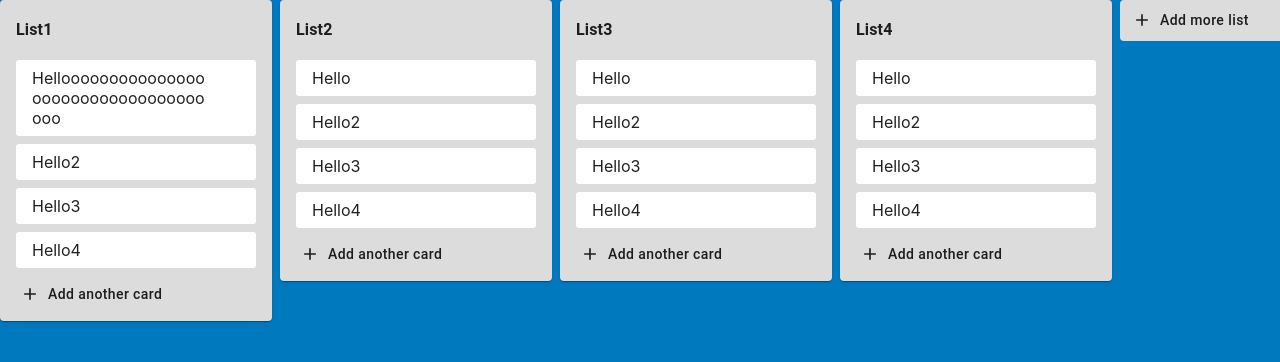
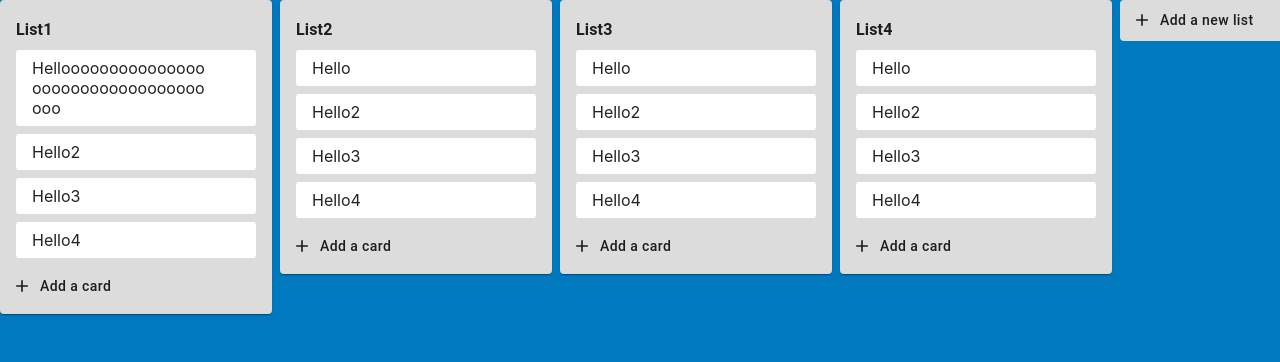
Before and after one commit to CaffeineBear/trello-cloning, a React (Create React App) app: page / in a window 1280 px wide. Shown: the top 362 px of the page. Built offline with nearby package versions, Linux system fonts and the light colour scheme.

Commit message:
ADD item adding logic to CardList

```diff
--- a/src/components/CardListContainer/_components/CardList/Styles.jsx
+++ b/src/components/CardListContainer/_components/CardList/Styles.jsx
@@ -16,7 +16,7 @@ const Styles = () => ({
     minHeight: '1px',
   },
   buttonContainer: {
-    padding: '8px 16px 8px 16px',
+    padding: '8px 0px 8px 0px',
   },
   addCardButton: {
     textTransform: 'none',
--- a/src/components/CardListContainer/_components/CardList/index.jsx
+++ b/src/components/CardListContainer/_components/CardList/index.jsx
@@ -2,10 +2,10 @@
 import React from 'react';
 import PropTypes from 'prop-types';
 import {
-  Card, CardContent, CardActions, Button, withStyles, Typography,
+  Card, CardContent, CardActions, withStyles, Typography,
 } from '@material-ui/core';
-import AddIcon from '@material-ui/icons/Add';
 import { Droppable, Draggable } from 'react-beautiful-dnd';
+import ItemAdder from 'components/ListAdder';
 import Styles from './Styles';
 import HoveredListItem from '../HoveredListItem';
 
@@ -17,7 +17,7 @@ const CardList = (props) => {
   return (
     <Card className={classes.cardlistContainer}>
       <CardContent className={classes.cardlistContents}>
-        <Typography className={classes.cardTitle} variant="subtitle1" paragraph>
+        <Typography className={classes.cardTitle} variant="subtitle1" gutterBottom>
           <b>{title}</b>
         </Typography>
         <Droppable droppableId={droppableId}>
@@ -51,15 +51,29 @@ const CardList = (props) => {
         </Droppable>
       </CardContent>
       <CardActions className={classes.buttonContainer}>
-        <Button
-          className={classes.addCardButton}
-          variant="text"
-          startIcon={<AddIcon />}
-          onClick={() => handleOnClick('AddItem', { title: 'somecard' })}
-        >
-          {/* Todo: if one item -> 'Add a card' instead */}
-          Add another card
-        </Button>
+        <ItemAdder
+          listStates={{
+            entryPlaceholder: 'Enter a title for this card...',
+            containerOverridingProps: {
+              style: {
+                boxShadow: 'none',
+              },
+            },
+            entryOverridingProps: {
+              multiline: true,
+              rows: 3,
+            },
+          }}
+          submittingStates={{
+            submitButtonText: 'Add new item',
+            onSubmit: (newTitle) => { handleOnClick('AddItem', newTitle); },
+            submitButtonOverridingProps: null,
+          }}
+          togglerStates={{
+            togglerButtonText: 'Add a card',
+            togglerButtonOverridingProps: null,
+          }}
+        />
       </CardActions>
     </Card>
   );
--- a/src/components/CardListContainer/index.jsx
+++ b/src/components/CardListContainer/index.jsx
@@ -10,16 +10,20 @@ const CardListContainer = (props) => {
   const handleOnClick = (type, payload) => {
     switch (type) {
       case 'AddItem':
-        addNewItem(cardId, payload.title);
+        addNewItem(cardId, payload);
         break;
-
       default:
         break;
     }
   };
 
   return (
-    <CardList title={title} droppableId={droppableId} items={items} onClick={handleOnClick} />
+    <CardList
+      title={title}
+      droppableId={droppableId}
+      items={items}
+      onClick={handleOnClick}
+    />
   );
 };
 
--- a/src/components/ListAdder/index.jsx
+++ b/src/components/ListAdder/index.jsx
@@ -11,8 +11,10 @@ import Styles from './Styles';
 const ListAdder = (props) => {
   const {
     classes,
-    listEntryStates: {
+    listStates: {
+      containerOverridingProps,
       entryPlaceholder,
+      entryOverridingProps,
     },
     submittingStates: {
       submitButtonText,
@@ -50,13 +52,13 @@ const ListAdder = (props) => {
     }
   };
 
-  const handleOnBlur = (e) => {
-    // if blurred target was the submit button, ignore toggling the list entering.
-    if (e.relatedTarget === submitButtonRef.current) {
-      return;
-    }
-    toggleEnteringList(false);
-  };
+  // const handleOnBlur = (e) => {
+  //   // if blurred target was the submit button, ignore toggling the list entering.
+  //   if (e.relatedTarget === submitButtonRef.current) {
+  //     return;
+  //   }
+  //   toggleEnteringList(false);
+  // };
 
   const handleOnClick = (type) => {
     switch (type) {
@@ -75,7 +77,7 @@ const ListAdder = (props) => {
   return (
     <>
       {isEnteringList ? (
-        <Card className={classes.listAdderContainer}>
+        <Card className={classes.listAdderContainer} {...containerOverridingProps}>
           <CardContent className={classes.enteringFieldContainer}>
             <TextField
               className={classes.enteringField}
@@ -84,12 +86,13 @@ const ListAdder = (props) => {
               type="text"
               variant="outlined"
               onChange={(e) => handleOnChange(e)}
-              onBlur={(e) => handleOnBlur(e)}
+              // onBlur={(e) => handleOnBlur(e)}
               onKeyDown={(e) => handleOnKeyDown(e)}
               autoFocus
               size="small"
               margin="dense"
               placeholder={entryPlaceholder}
+              {...entryOverridingProps}
             />
           </CardContent>
           <CardActions className={classes.listButtonContainer}>
@@ -121,17 +124,19 @@ const ListAdder = (props) => {
 
 ListAdder.propTypes = {
   classes: PropTypes.objectOf(PropTypes.string).isRequired,
-  listEntryStates: PropTypes.shape({
+  listStates: PropTypes.shape({
+    containerOverridingProps: PropTypes.objectOf(PropTypes.any),
     entryPlaceholder: PropTypes.string,
+    entryOverridingProps: PropTypes.objectOf(PropTypes.any),
   }).isRequired,
   submittingStates: PropTypes.shape({
     submitButtonText: PropTypes.string.isRequired,
     onSubmit: PropTypes.func.isRequired,
-    submitButtonOverridingProps: PropTypes.arrayOf(PropTypes.any),
+    submitButtonOverridingProps: PropTypes.objectOf(PropTypes.any),
   }).isRequired,
   togglerStates: PropTypes.shape({
     togglerButtonText: PropTypes.string.isRequired,
-    togglerButtonOverridingProps: PropTypes.arrayOf(PropTypes.any),
+    togglerButtonOverridingProps: PropTypes.objectOf(PropTypes.any),
   }).isRequired,
 };
 
--- a/src/pages/Home/_components/Board/index.jsx
+++ b/src/pages/Home/_components/Board/index.jsx
@@ -73,7 +73,7 @@ const Board = (props) => {
         </Droppable>
         <CardListWrapper position="right-most" key="newListWrapper">
           <ListAdder
-            listEntryStates={{
+            listStates={{
               entryPlaceholder: 'Enter new list name...',
             }}
             submittingStates={{
@@ -82,7 +82,7 @@ const Board = (props) => {
               submitButtonOverridingProps: null,
             }}
             togglerStates={{
-              togglerButtonText: listArray.length ? 'Add more list' : 'Add a new list',
+              togglerButtonText: 'Add a new list',
               togglerButtonOverridingProps: null,
             }}
           />
```
